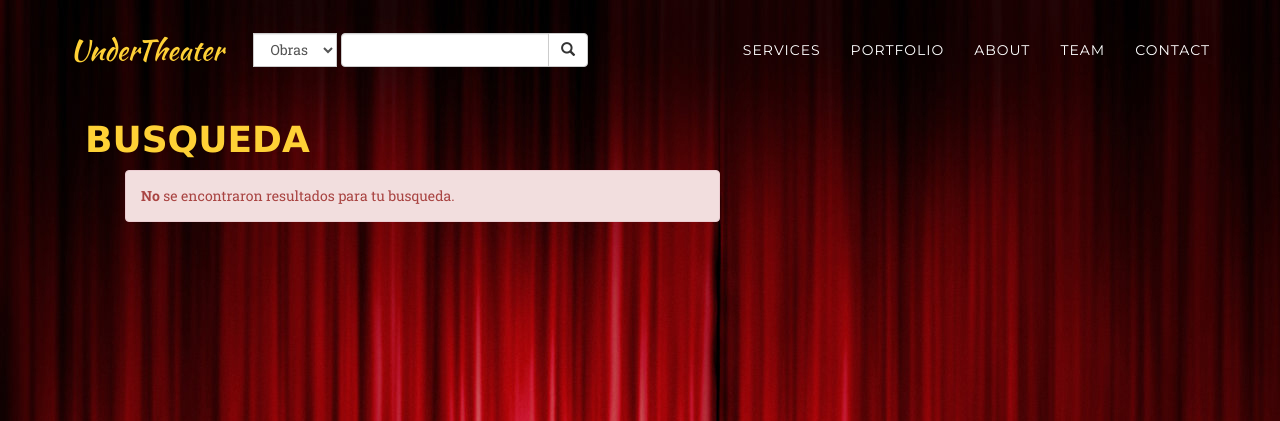
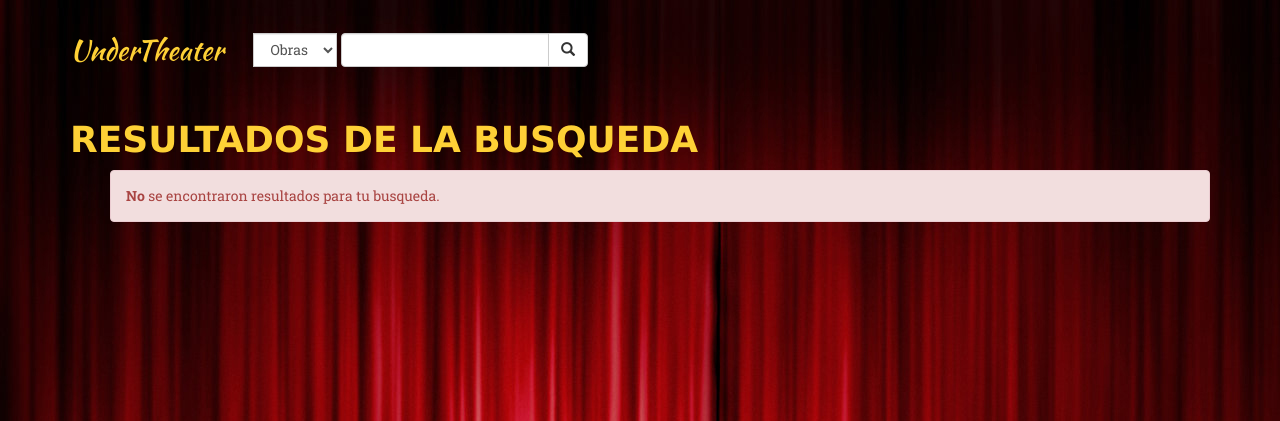
Before and after one commit to gguzman89/UnderTheater, a Django app: template underTheaterWS/templates/search.html in a window 1280 px wide. Shown: the top 421 px of the page. Run offline with Django 3.2, Linux system fonts and the light colour scheme; the template is opened without the code that fills it, so the values that code supplies are empty; parts of the project's set-up code (start-up, migrations or seed data) failed here and were passed over; some libraries are stand-ins or nearby versions; some web fonts are replaced.

Commit message:
cambios en el templated

```diff
--- a/underTheaterWS/templates/main_header.html
+++ b/underTheaterWS/templates/main_header.html
@@ -25,7 +25,7 @@
                         </span>
                     </div>
                 </form>
-
+                <!--
                 <ul class="nav navbar-nav navbar-right">
                     <li class="hidden">
                         <a href="#page-top"></a>
@@ -46,6 +46,7 @@
                         <a class="page-scroll" href="#contact">Contact</a>
                     </li>
                 </ul>
+                 -->
             </div>
             <!-- /.navbar-collapse -->
         </div>
--- a/underTheaterWS/templates/search.html
+++ b/underTheaterWS/templates/search.html
@@ -2,8 +2,8 @@
 {% load static %}
 {% block full_page_title %}Busqueda{% endblock %}
 {% block content %}
-<div id="contenido" class="col-md-7">
-    <h1>Busqueda</h1>
+<div id="contenido">
+    <h1>Resultados de la busqueda</h1>
     <ul>
         {% for play in object_list %}
         <div class="row">
```
